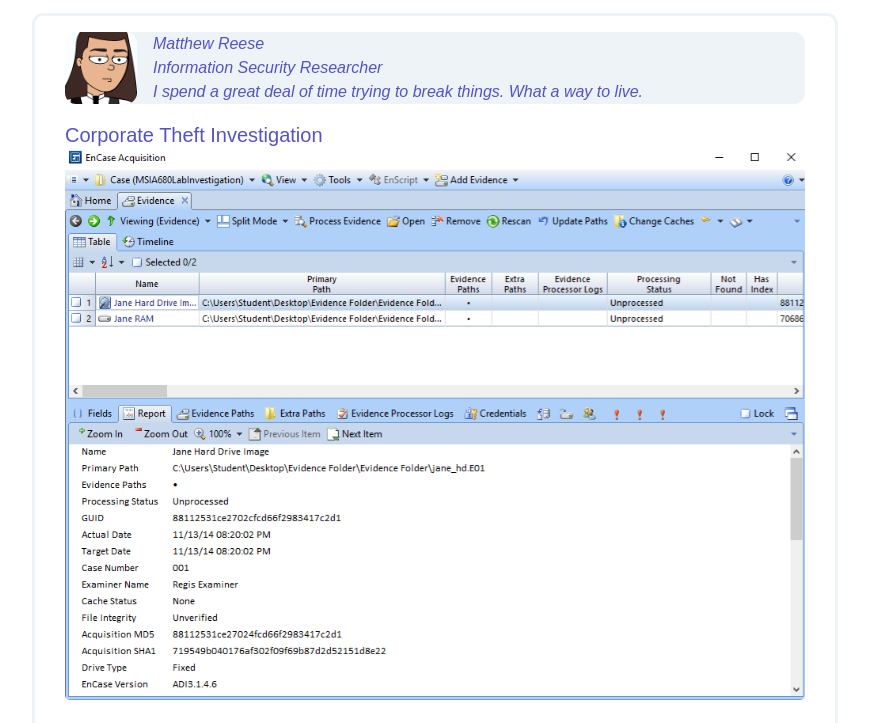
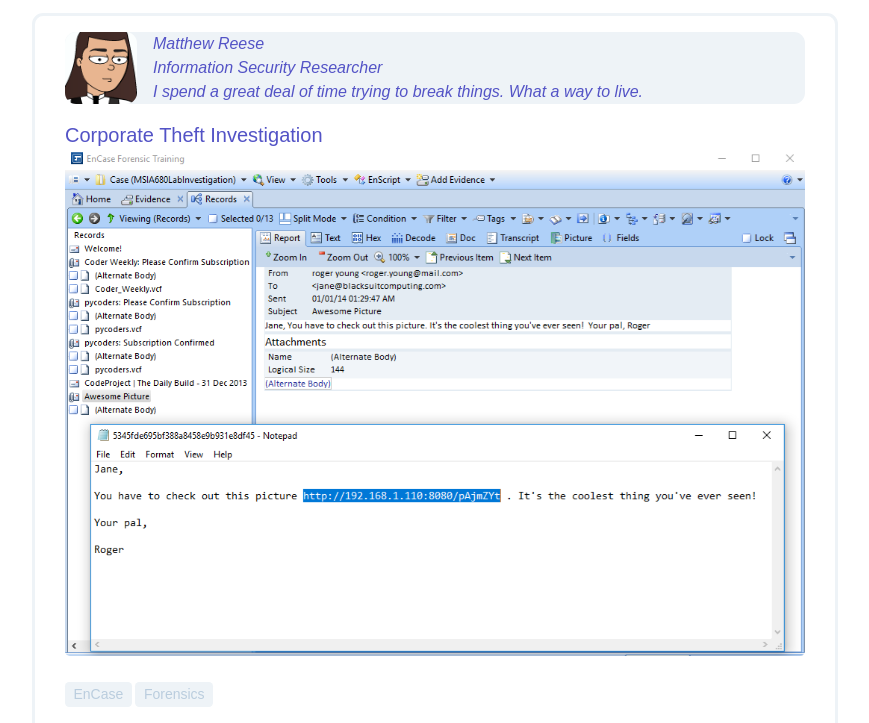
Before and after one commit to Vll/Vll.github.io, a plain HTML site: page index.html in a window 1280 px wide. Shown: the part 67-790 px from the top of the page, without its empty margins (205-1074 px from the left). Drawn offline with Linux system fonts and the light colour scheme; a web font is replaced by a local one.

Commit message:
Update index.html

```diff
--- a/index.html
+++ b/index.html
@@ -42,7 +42,7 @@
 
         <div class="post-link-wrapper">
           <a href="/forensics/corporate-theft-investigation.html" class="post-link">Corporate Theft Investigation</a>
-          <center> <a href="/forensics/corporate-theft-investigation.html"> <img src="/forensics/Investigation01.png" style="border-radius:0.3em;"> </a> </center> <br>
+          <center> <a href="/forensics/corporate-theft-investigation.html"> <img src="/forensics/Investigation13.png" style="border-radius:0.3em;"> </a> </center> <br>
           <div class="post-meta">
 
 
```
